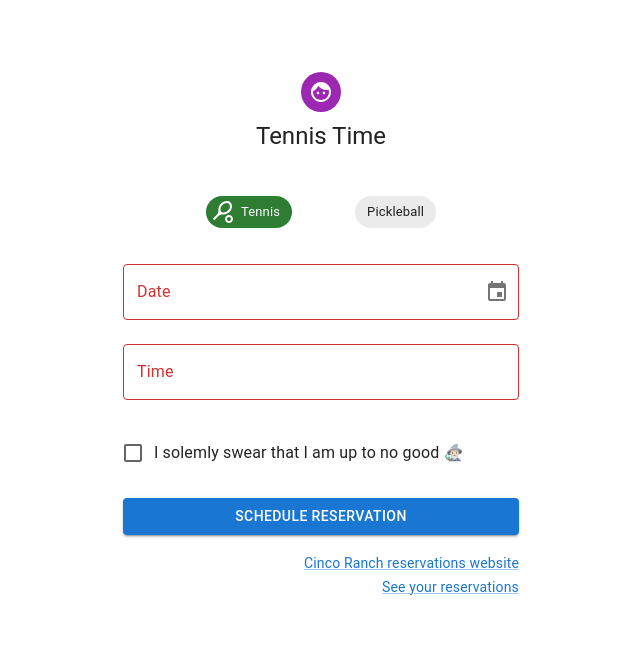
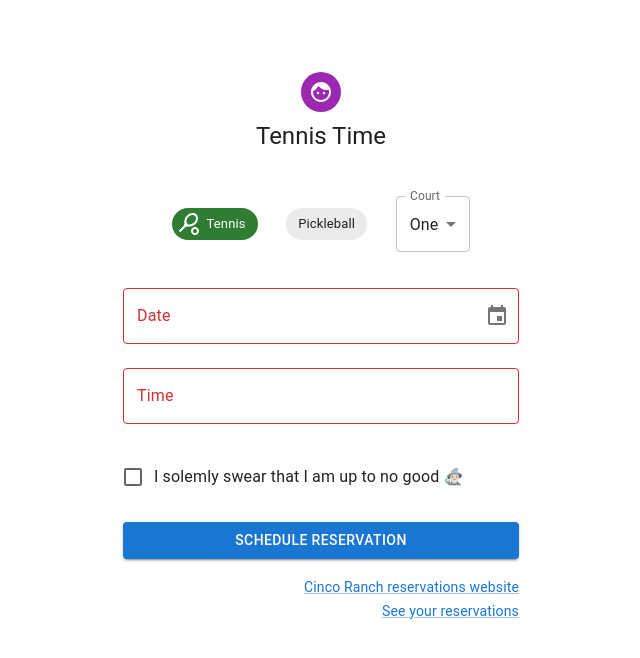
Before and after one commit to MarkAlperin/Personal-Website, a React (Create React App) app: page /tennis-time in a window 1280 px wide. Shown: the top 658 px of the page, without its empty margins (319-959 px from the left). Built offline with nearby package versions, Linux system fonts and the light colour scheme.

Commit message:
add tennis court selection feature

```diff
--- a/src/apps/tennisTime/TennisTime.js
+++ b/src/apps/tennisTime/TennisTime.js
@@ -15,10 +15,16 @@ import FaceIcon from "@mui/icons-material/Face";
 import Typography from "@mui/material/Typography";
 import Container from "@mui/material/Container";
 import Chip from "@mui/material/Chip";
+import Select from '@mui/material/Select';
+import InputLabel from '@mui/material/InputLabel';
+import MenuItem from '@mui/material/MenuItem';
+import FormControl from '@mui/material/FormControl';
+
 import { createTheme, ThemeProvider } from "@mui/material/styles";
 
 import MaterialUIPickers from "./MaterialUIPickers";
-import { formatResData } from "./helpers/helpers";
+import { formatResData, convertCourts } from "./helpers/helpers";
+
 
 const theme = createTheme();
 const localRandiAuth = localStorage.getItem("localRandiAuth");
@@ -29,12 +35,20 @@ export default function TennisTime() {
   const [time, setTime] = useState("");
   const [clickCounter, setClickCounter] = useState(0);
   const [isRandi, setIsRandi] = useState(localRandiAuth);
+  const [courts, setCourts] = useState("1")
   const navigate = useNavigate();
 
   const chipClickHandler = () => {
     setFacility((prevState) => {
       return prevState === "Tennis" ? "Pickleball" : "Tennis";
     });
+    setCourts((prevCourts) => {
+      return convertCourts[prevCourts]
+    });
+  };
+
+  const handleCourtsChange = (newValue) => {
+    setCourts(newValue.target.value)
   };
 
   const handleDateChange = (newValue) => {
@@ -60,7 +74,7 @@ export default function TennisTime() {
     event.preventDefault();
     if (date && time) {
       if (isRandi) {
-      const resData = formatResData(date, time, facility);
+        const resData = formatResData(date, time, facility, courts);
         console.log("resData: ", resData);
         axios({
           method: "post",
@@ -128,6 +142,23 @@ export default function TennisTime() {
                     color={facility === "Pickleball" ? "success" : "default"}
                     label="Pickleball"
                   />
+                  <FormControl>
+                  <InputLabel id="court-select">Court</InputLabel>
+                  <Select
+                    labelId="Court"
+                    id="Court"
+                    value={courts}
+                    defaultValue={"1"}
+                    label="Court"
+                    onChange={handleCourtsChange}
+                  >
+                    <MenuItem value={"1"}>One</MenuItem>
+                    <MenuItem value={"2"}>Two</MenuItem>
+                    {facility === "Tennis" && <MenuItem value={"3"}>Three</MenuItem>}
+                    {facility === "Tennis" && <MenuItem value={"4"}>Four</MenuItem>}
+                    <MenuItem value={facility === "Tennis" ? "1 2 3 4" : "1 2"}>Volley!</MenuItem>
+                  </Select>
+                  </FormControl>
                 </SelectContainer>
               </Grid>
               <Grid item xs={12}>
--- a/src/apps/tennisTime/helpers/helpers.js
+++ b/src/apps/tennisTime/helpers/helpers.js
@@ -1,4 +1,4 @@
-const formatResData = (date, time, facility) => {
+const formatResData = (date, time, facility, courts) => {
   date.setHours(time.getHours(), time.getMinutes());
   const resData = {
     date: date,
@@ -6,7 +6,7 @@ const formatResData = (date, time, facility) => {
     month: months[date.getMonth()].name,
     day: date.getDate(),
     facility: facility === "Tennis" ? "25" : "88",
-    courts: facility === "Tennis" ? ["1", "2", "3", "4"] : ["1", "2"],
+    courts: courts,
     game: facility,
     humanTime: date.toLocaleString("en-US").split(", "),
     isAttempted: false,
@@ -101,6 +101,15 @@ const formatTimeIndex = (time) => {
   }
 };
 
+const convertCourts = {
+  "1 2 3 4": "1 2",
+  "1 2": "1 2 3 4",
+  "1": "1",
+  "2": "2",
+  "3": "1",
+  "4": "1",
+};
+
 const months = [
   "january",
   "february",
@@ -137,4 +146,5 @@ module.exports = {
   formatCourtIndex,
   makeDummyReservations,
   months,
+  convertCourts,
 };
```
Lines whose indentation alone changed are shown as unchanged.
